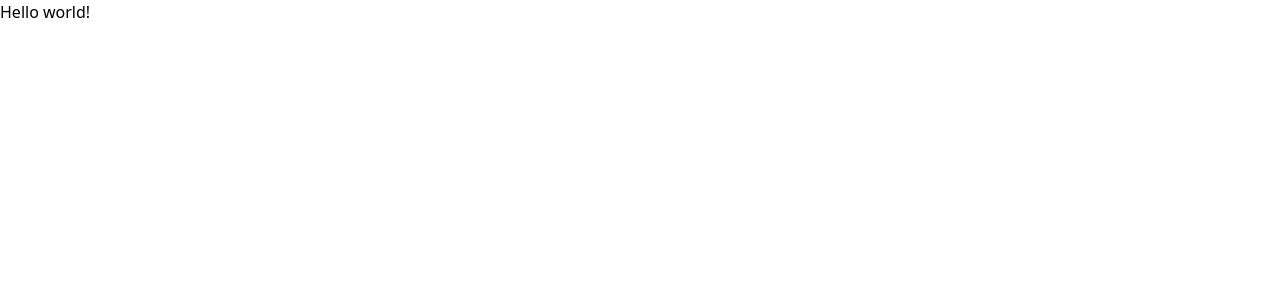
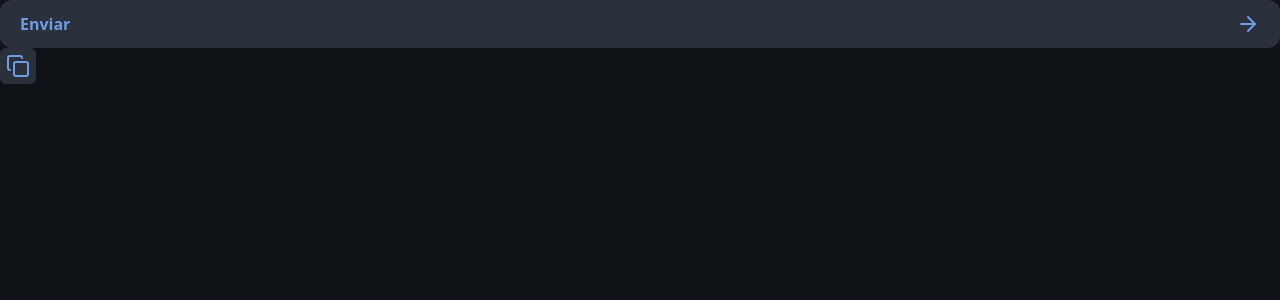
Before and after one commit to Primata83/connect, a Next.js app: page / in a window 1280 px wide. Shown: the top 300 px of the page. Built offline with nearby package versions, Linux system fonts and the light colour scheme.

Commit message:
vai pokemon

```diff
--- a/package.json
+++ b/package.json
@@ -11,6 +11,7 @@
   "dependencies": {
     "@tailwindcss/postcss": "^4.0.6",
     "@tailwindcss/vite": "^4.0.6",
+    "lucide-react": "^0.475.0",
     "next": "15.1.7",
     "postcss": "^8.5.2",
     "react": "^19.0.0",
--- /dev/null
+++ b/postcss.config.mjs
@@ -0,0 +1,6 @@
+const config = {
+    plugins: {
+        "@tailwindcss/postcss": {},
+    },
+};
+export default config;
--- a/src/app/globals.css
+++ b/src/app/globals.css
@@ -1 +1,24 @@
 @import "tailwindcss";
+
+@theme {
+    --color-*: initial;
+
+    --color-blue: #6f9de2;
+    --color-purple: #9871f3;
+    --color-danger: f05d6c;
+
+    --color-gray-100: #dae4f2;
+    --color-gray-200: #C8D0DA;
+    --color-gray-300: #95A1B1;
+    --color-gray-400: #6F4D90;
+    --color-gray-500: #2A313C;
+    --color-gray-600: #21252C;
+    --color-gray-700: #191D24;
+    --color-gray-800: #13161B;
+    --color-gray-900: #0F1216;
+
+    --font-heading: var(--font-oxanium);
+    --font-sans: var(--font-montserrat);
+
+    --font-xl: 0.625rem;
+}
--- a/src/app/layout.tsx
+++ b/src/app/layout.tsx
@@ -1,11 +1,23 @@
-import 'globals.css'
+import './globals.css';
 
 import type { Metadata } from "next";
+import { Montserrat, Oxanium } from 'next/font/google'
 
 export const metadata: Metadata = {
-  title: "Create Next App",
-  description: "Generated by create next app",
+  title: "devstage",
 };
+
+const oxanium = Oxanium({
+  weight: ['500', '600'],
+  subsets: ['latin'],
+  variable: '--font-oxanium',
+})
+
+const montserrat = Montserrat({
+  weight: ['500', '600'],
+  subsets: ['latin'],
+  variable: '--font-monsterrat',
+})
 
 export default function RootLayout({
   children,
@@ -13,8 +25,8 @@
   children: React.ReactNode;
 }>) {
   return (
-    <html lang="en">
-      <body>{children}</body>
+    <html lang="en" className={`$oxanium.variable} ${montserrat.variable}`}>
+      <body className="bg-gray-900 text-gray-100 antialiased">{children}</body>
     </html>
   );
 }
--- a/src/app/page.tsx
+++ b/src/app/page.tsx
@@ -1,7 +1,18 @@
+import {ArrowRight, Copy } from 'lucide-react';
+import {Button} from "@/components/button";
+import {IconButton} from "@/components/icon-botton";
+
 export default function Home() {
   return (
     <main>
-      <div>Hello world!</div>
+      <Button>
+        Enviar
+        <ArrowRight/>
+      </Button>
+
+      <IconButton>
+        <Copy/>
+      </IconButton>
     </main>
   );
 }
--- /dev/null
+++ b/src/components/button.tsx
@@ -0,0 +1,16 @@
+import { ReactNode } from 'react'
+
+interface ButtonProps {
+    children: ReactNode
+}
+
+export function Button(props: ButtonProps) {
+    return (
+        <button className="flex justify-between items-center px-5 h-12 bg-gray-500 text-blue font-semibold rounded-xl w-full cursor-pointer transition-colors duration-300 hover:bg-blue hover:text-gray-900">
+        {props.children}
+        </button>
+
+
+
+    )
+}
--- /dev/null
+++ b/src/components/icon-botton.tsx
@@ -0,0 +1,16 @@
+import { ReactNode } from 'react'
+
+interface IconButtonProps {
+    children: ReactNode
+}
+
+export function IconButton(props: IconButtonProps) {
+    return (
+        <button className=" p-1.5 bg-gray-500 text-blue rounded-md cursor-pointer transition-colors duration-300 hover:bg-blue hover:text-gray-900">
+        {props.children}
+        </button>
+
+
+
+    )
+}
```
Also changed, not shown: 1 other file (tests, documents, lock files or other folders).
